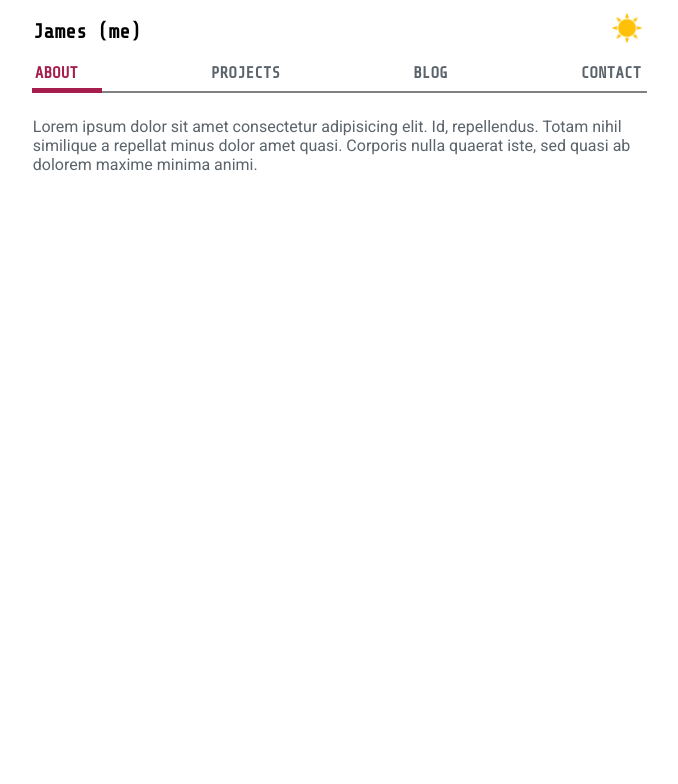
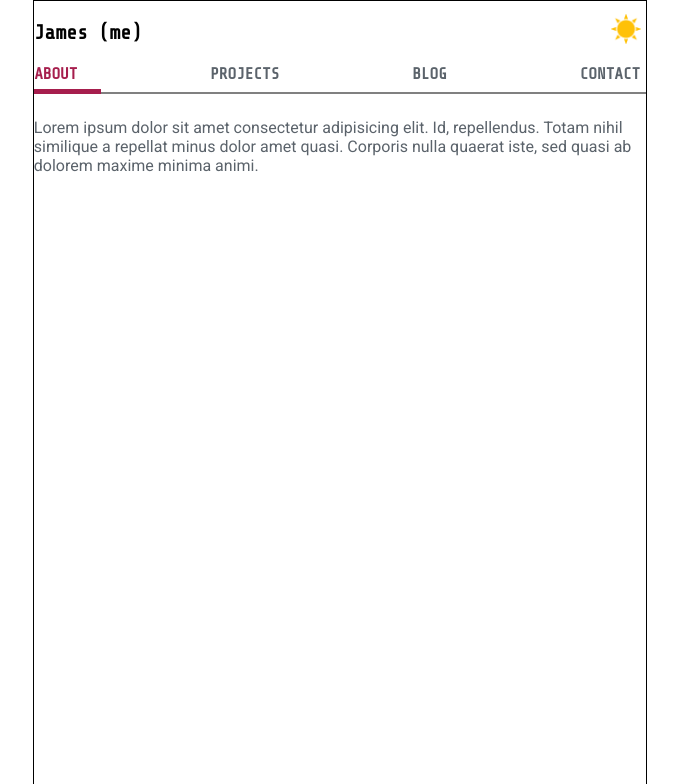
Before and after one commit to jamesncox/portfolio-v2, a React (Create React App) app: page / in a window 1536 px wide. Shown: the top 784 px of the page, without its empty margins (428-1106 px from the left). Built offline with nearby package versions, Linux system fonts and the light colour scheme.

Commit message:
Update NavMenu.css margins

```diff
--- a/src/stylesheets/App.css
+++ b/src/stylesheets/App.css
@@ -63,7 +63,7 @@ body.dark {
 .App {
     margin-left: .5rem;
     margin-right: .5rem;
-    /* border: 1px solid black; */
+    border: 1px solid black;
 }
 
 .nav-parent {
--- a/src/stylesheets/NavMenu.css
+++ b/src/stylesheets/NavMenu.css
@@ -12,15 +12,16 @@
     text-transform: uppercase;
     cursor: pointer;
     transition: var(--theme-transition);
+    margin-left: -.35rem;
 }
 
 .selected-menu::before {
   content: '';
   position: absolute;
-  margin-left: -.15rem;
+  /* margin-left: -.15rem; */
   top: 96.7%;
   height: 5px;
-  width: 70px;
+  width: 67px;
   background-color: var(--hightlighted-menu-color);
   transition: var(--theme-transition);
 }
@@ -30,7 +31,6 @@
     position: relative;
     cursor: pointer;
     text-transform: uppercase;
-    transition: color 0.1s, background-color 0.1s;
     font-size: 1rem;
     font-weight: var(--font-weight);
     color: var(--menu-color);
@@ -38,41 +38,5 @@
     background: none;
     outline: none;
     margin-left: -.25rem;
+    transition: var(--theme-transition);
   }
-
-  /* .menu:hover {
-    color: var(--description-color);
-  }
-
-  .menu:focus, .menu:active {
-    color: var(--description-color);
-  }
-
-  .menu::before {
-    content: '';
-    position: absolute;
-    margin-left: -.15rem;
-    top: 125%;
-    height: 5px;
-    width: 70px;
-    background-color: var(--description-color);
-    -webkit-transform-origin: center top;
-            transform-origin: center top;
-    -webkit-transform: scale(0, 1);
-            transform: scale(0, 1);
-    transition: color 0.1s, -webkit-transform 0.2s ease-out;
-    transition: color 0.1s, transform 0.2s ease-out;
-    transition: color 0.1s, transform 0.2s ease-out, -webkit-transform 0.2s ease-out;
-  }
-
-  .menu:active::before {
-    background-color: var(--description-color);
-  }
-
-  .menu:hover::before,
-  .menu:focus::before {
-    -webkit-transform-origin: center top;
-            transform-origin: center top;
-    -webkit-transform: scale(1, 1);
-            transform: scale(1, 1);
-  } */
--- a/src/stylesheets/Responsive.css
+++ b/src/stylesheets/Responsive.css
@@ -1,3 +1,4 @@
+/* queries going up in size */
 @media only screen and (min-width: 700px) {
     .App {
         margin-left: 5%;
@@ -20,8 +21,45 @@
 }
 
 @media only screen and (min-width: 1300px) {
-    .App {
-        margin-left: 30%;
-        margin-right: 30%;
-    }
+  .App {
+      margin-left: 30%;
+      margin-right: 30%;
+  }
+
+  .menu:hover {
+    color: var(--description-color);
+  }
+
+  .menu:focus, .menu:active {
+    color: var(--description-color);
+  }
+
+  .menu::before {
+    content: '';
+    position: absolute;
+    margin-left: -.15rem;
+    top: 125%;
+    height: 5px;
+    width: 70px;
+    background-color: var(--description-color);
+    -webkit-transform-origin: center top;
+            transform-origin: center top;
+    -webkit-transform: scale(0, 1);
+            transform: scale(0, 1);
+    transition: color 0.1s, -webkit-transform 0.2s ease-out;
+    transition: color 0.1s, transform 0.2s ease-out;
+    transition: color 0.1s, transform 0.2s ease-out, -webkit-transform 0.2s ease-out;
+  }
+
+  .menu:active::before {
+    background-color: var(--description-color);
+  }
+
+  .menu:hover::before,
+  .menu:focus::before {
+    -webkit-transform-origin: center top;
+            transform-origin: center top;
+    -webkit-transform: scale(1, 1);
+            transform: scale(1, 1);
+  }
 }
```
